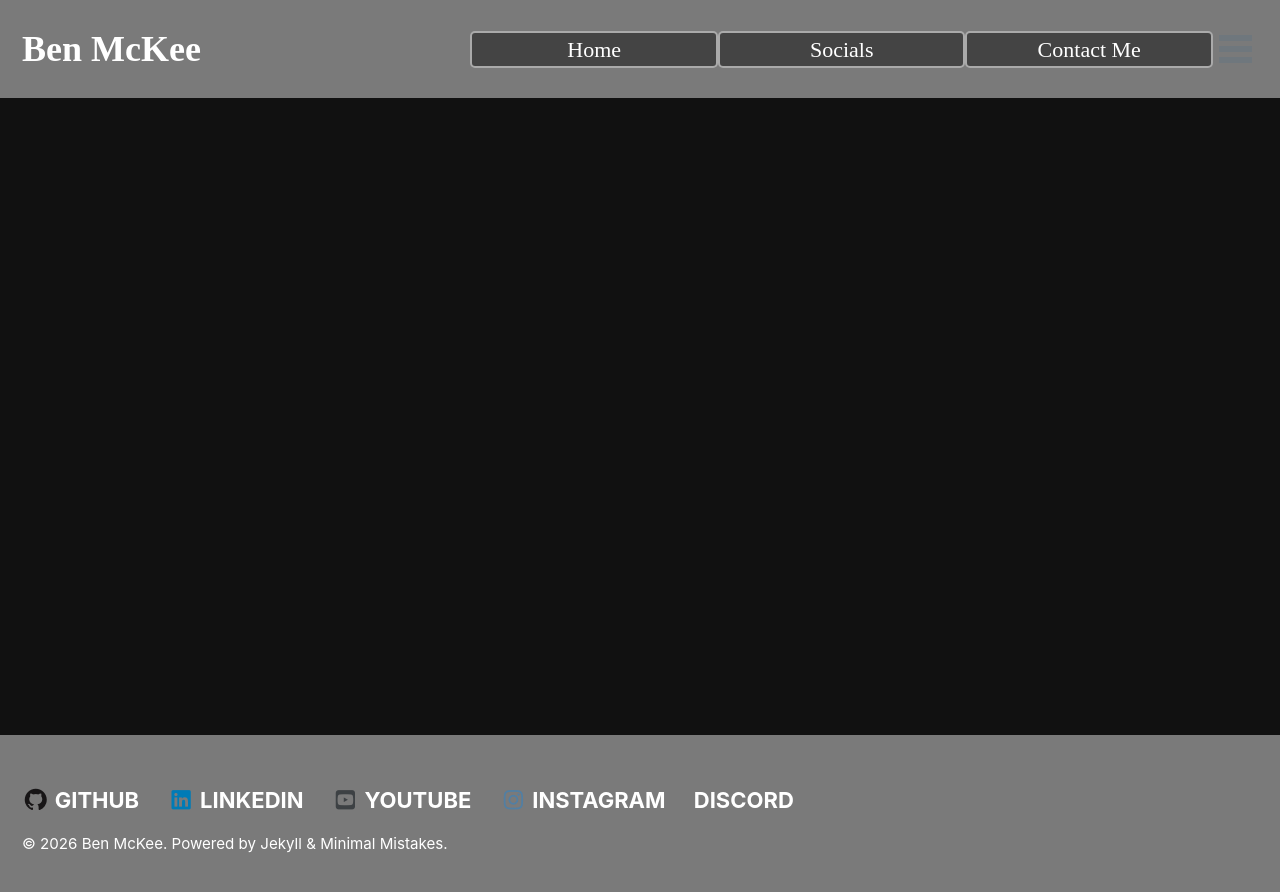
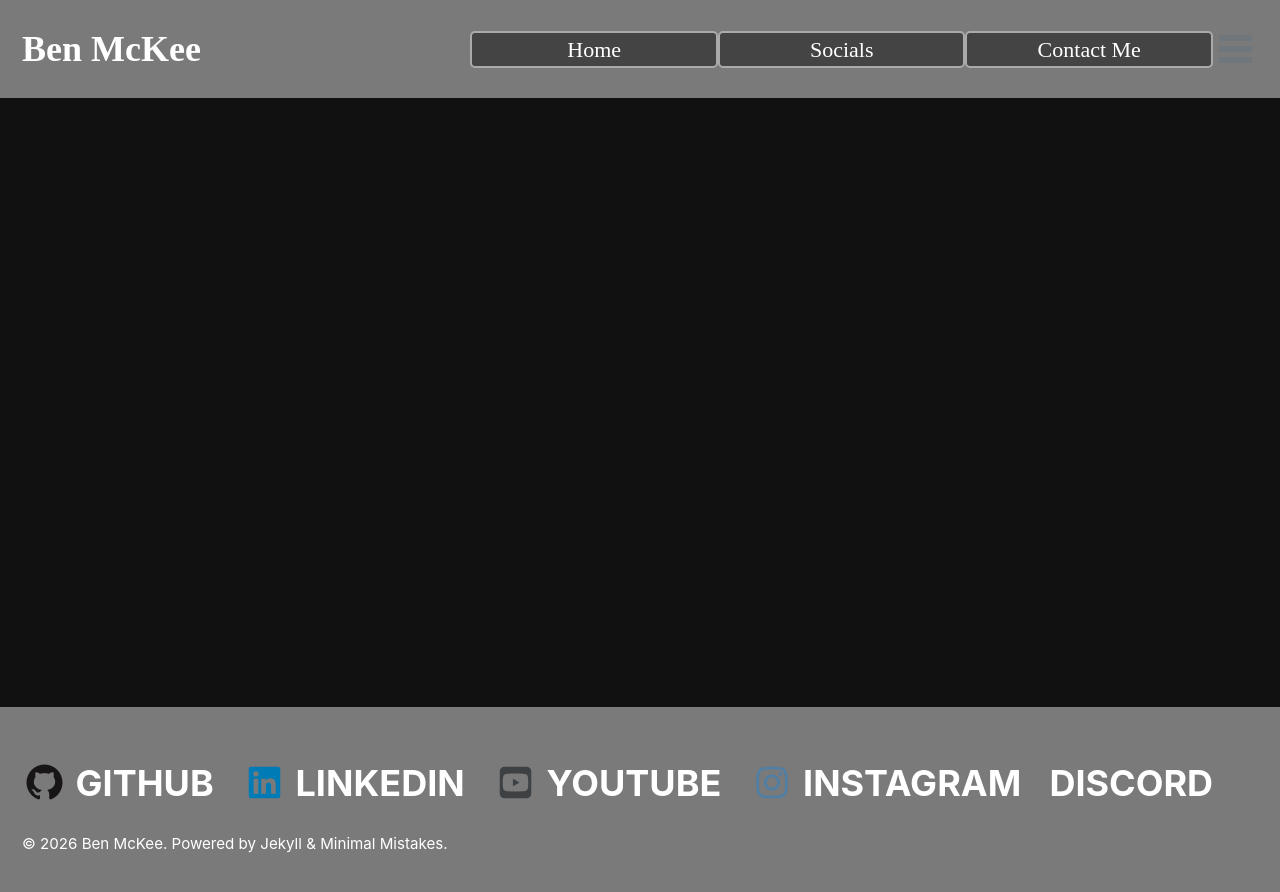
Before and after one commit to Bugglenuggets/Bugglenuggets.github.io, a Jekyll site: the page built from _pages/page-socials.md, in a window 1280 px wide. Shown: the top 892 px of the page. Built offline with Jekyll 4.4.1, drawn with Linux system fonts in a browser that asks for light colours.

Commit message:
Update _footer.scss

```diff
--- a/_sass/minimal-mistakes/_footer.scss
+++ b/_sass/minimal-mistakes/_footer.scss
@@ -61,7 +61,7 @@
     padding-top: 5px;
     padding-bottom: 5px;
     font-family: $sans-serif-narrow;
-    font-size: 36x;
+    font-size: 36px;
     text-transform: uppercase;
   }
 
```
